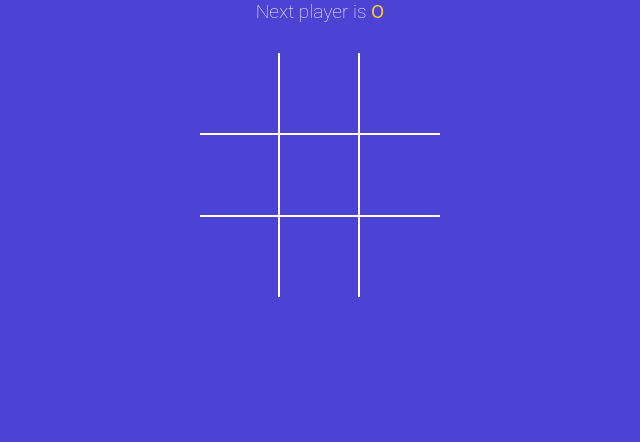
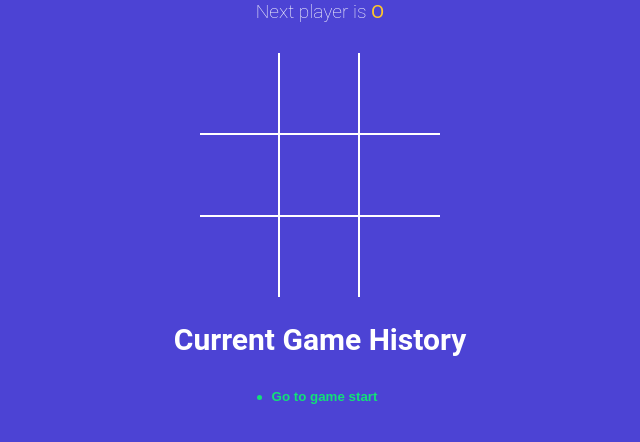
Before and after one commit to Nav-dev/tictactoe-game, a React (Vite) app: page / in a window 1280 px wide. Shown: the top 442 px of the page, without its empty margins (320-960 px from the left). Built offline with nearby package versions, Linux system fonts and the light colour scheme.

Commit message:
created history for the game

```diff
--- a/src/App.jsx
+++ b/src/App.jsx
@@ -2,35 +2,62 @@
 import { useState } from 'react';
 import StatusMessage from './components/StatusMessage';
 import Board from './components/Board';
+import History from './components/History';
 import { calculateWinner } from './winner';
 
+const NEW_GAME = ([{squares: Array(9).fill(null), isXNext: false}]);
+
 function App() {
-  const [squares, setSquares] = useState(Array(9).fill(null));
-  const [isXNext,setIsXNext] = useState(false);
+  const [history, setHistory] = useState(NEW_GAME);
+  const [currentMove , setCurrentMove] = useState(0);
 
-  const winner = calculateWinner(squares);
+  const gamingBoard = history[currentMove];
+
+  const winner = calculateWinner(gamingBoard.squares);
+
 
   const handleSquareClick = clickedPosition => {
-    if(squares[clickedPosition] || winner){
+    if(gamingBoard.squares[clickedPosition] || winner){
         return;
     }
-    setSquares((currentSquares) =>{
-        return currentSquares.map((squareValue, position)=>{
+    setHistory(currentHistory =>{
+      const isTraversing = currentMove + 1 !==currentHistory.length;
 
-            if(clickedPosition === position){
-                return isXNext ? 'X':'O';
+      const lastGamingState = isTraversing ?
+      currentHistory[currentMove]:
+      currentHistory[currentHistory.length-1];
+
+      const  nextSquaresState = lastGamingState.squares.map(
+        (squareValue, position)=>{
+          if(clickedPosition === position){
+                return lastGamingState.isXNext ? 'X':'O';
             }
             return squareValue;
-        })
+         });
+
+         const base = isTraversing
+         ? currentHistory.slice(0, currentHistory.indexOf(lastGamingState)+1)
+         :currentHistory;
+         return base.concat
+         ({squares: nextSquaresState,
+           isXNext: !lastGamingState.isXNext})
     });
-    setIsXNext((currentIsXNext)=>!currentIsXNext)
+    setCurrentMove(move => move+1);
   };
 
+  const moveTo = move =>{
+    setCurrentMove(move);
+  }
 
   return (
       <div className='app'>
-        <StatusMessage winner={winner} isXNext={isXNext} squares={squares} />
-        <Board squares={squares} handleSquareClick={handleSquareClick} />
+        <StatusMessage winner={winner} gamingBoard={gamingBoard} />
+        <Board squares={gamingBoard.squares}
+        handleSquareClick={handleSquareClick}
+        />
+
+        <h2>Current Game History</h2>
+        <History history={history} moveTo={moveTo} currentMove={currentMove} />
       </div>
 
   );
--- /dev/null
+++ b/src/components/History.jsx
@@ -0,0 +1,21 @@
+const History = ({ history, moveTo, currentMove }) => {
+    return (
+        <div className="history-wrapper">
+        <ul className="history">
+            {history.map((_, index)=>(
+                <li key={index}>
+                <button
+                    type="button"
+                    className={`btn-move ${currentMove === index ? 'active': ''}`}
+                    onClick={()=> moveTo(index)}
+                >
+                 {index===0 ? 'Go to game start' : `Go to move #${index}`}
+                 </button>
+                 </li>
+                ))}
+        </ul>
+        </div>
+    );
+};
+
+export default History;
--- a/src/components/StatusMessage.jsx
+++ b/src/components/StatusMessage.jsx
@@ -1,4 +1,5 @@
-const StatusMessage = ({winner, isXNext, squares }) => {
+const StatusMessage = ({winner, gamingBoard }) => {
+    const { squares, isXNext } = gamingBoard;
     const noMovesLeft = squares.every(squareValue => squareValue !==null);
     const nextPlayer = isXNext ? 'X' : 'O';
 
```
